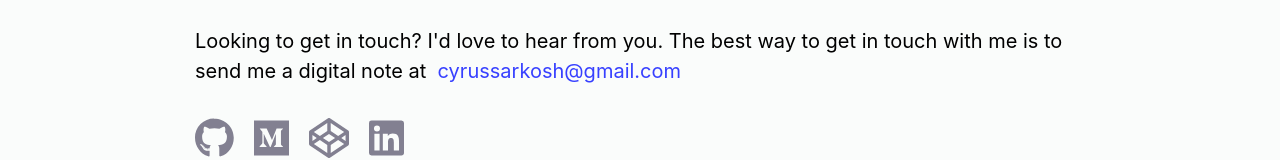
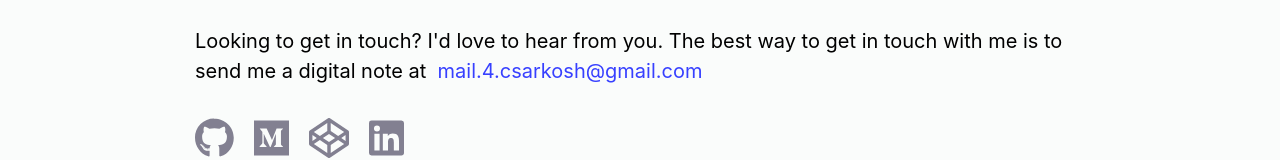
Before and after one commit to csarkosh/portfolio-site, a React (Create React App) app: page /contact in a window 1280 px wide. Shown: the part 161-321 px from the top of the page. Built offline with nearby package versions, Linux system fonts and the light colour scheme.

Commit message:
Update wording

```diff
--- a/src/Contact.js
+++ b/src/Contact.js
@@ -11,7 +11,7 @@ export default function() {
             <p>
                 Looking to get in touch? I'd love to hear from you. The best way to
                 get in touch with me is to send me a digital note at
-                &nbsp;<a aria-label="Email" href="mailto:cyrussarkosh@gmail.com">cyrussarkosh@gmail.com</a>
+                &nbsp;<a aria-label="Email" href="mailto:mail.4.csarkosh@gmail.com">mail.4.csarkosh@gmail.com</a>
             </p>
             <SocialLinks />
         </div>
```
